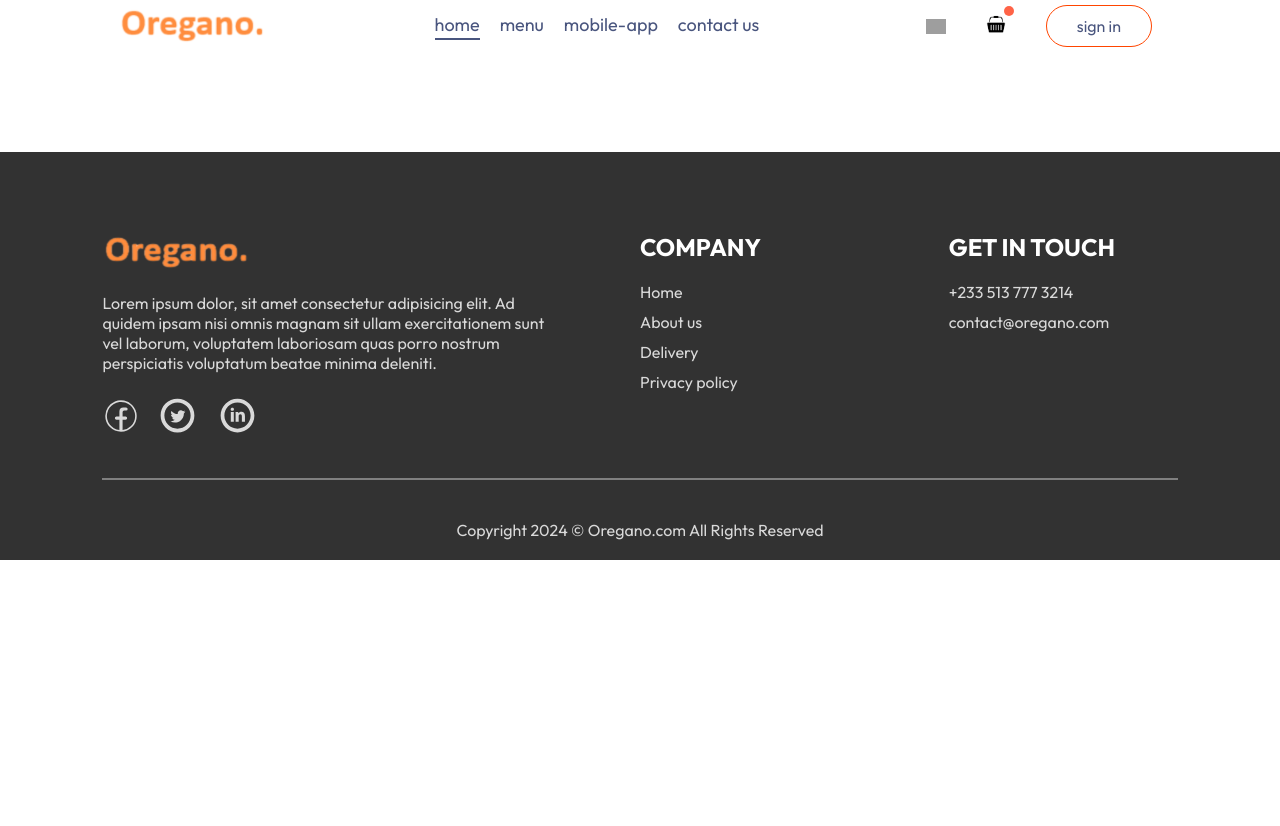
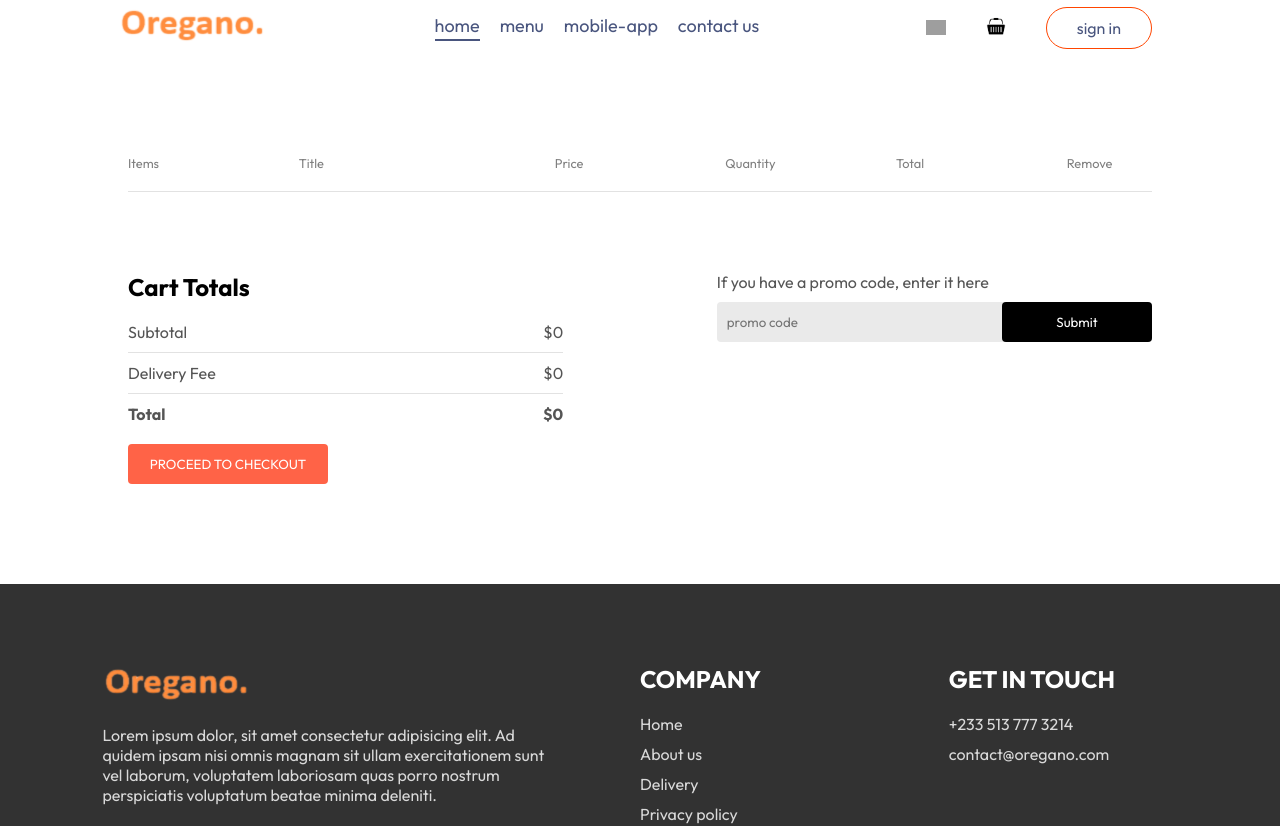
Before and after one commit to sowahtech/food-del, a React (Vite) app in the folder frontend/: page /cart in a window 1280 px wide. Shown: the top 826 px of the page. Before the commit the page ends 800 px from the top, so only its background shows below. Built offline with nearby package versions, Linux system fonts and the light colour scheme; grey boxes are pictures that could not be loaded.

Commit message:
cart page and place order pages added, frontend completed successfully

```diff
--- a/frontend/src/components/Navbar/Navbar.jsx
+++ b/frontend/src/components/Navbar/Navbar.jsx
@@ -1,16 +1,20 @@
-import { useState } from "react";
+import { useState, useContext } from "react";
 import "./Navbar.css";
 import logo from "../../assets/logo.png";
 import search from "../../assets/search.png";
 import cart from "../../assets/cart.png";
 import { Link } from "react-router-dom";
+import { StoreContext } from "./../../context/StoreContext";
 
 const Navbar = ({ setShowLogin }) => {
   const [menu, setMenu] = useState("home");
+  const { getTotalCartAmount } = useContext(StoreContext);
 
   return (
     <div className="navbar">
-      <img src={logo} alt="logo picture" className="logo" />
+      <Link to="/">
+        <img src={logo} alt="logo picture" className="logo" />
+      </Link>
       <ul className="navbar_menu">
         <Link
           to="/"
@@ -44,8 +48,10 @@
       <div className="navbar_right">
         <img src={search} alt="" />
         <div className="navbar_search_icon">
-          <img src={cart} alt="" />
-          <div className="dot"></div>
+          <Link to="/cart">
+            <img src={cart} alt="" />
+          </Link>
+          <div className={getTotalCartAmount() === 0 ? "" : "dot"}></div>
         </div>
         <button onClick={() => setShowLogin(true)}>sign in</button>
       </div>
--- a/frontend/src/context/StoreContext.jsx
+++ b/frontend/src/context/StoreContext.jsx
@@ -18,9 +18,16 @@
     setCartItems((prev) => ({ ...prev, [itemId]: prev[itemId] - 1 }));
   };
 
-  useEffect(() => {
-    console.log(cartItems);
-  }, [cartItems]);
+  const getTotalCartAmount = () => {
+    let totalAmount = 0;
+    for (const item in cartItems) {
+      if (cartItems[item] > 0) {
+        let itemInfo = food_list.find((product) => product._id === item);
+        totalAmount += itemInfo.price * cartItems[item];
+      }
+    }
+    return totalAmount;
+  };
 
   const contextValue = {
     food_list,
@@ -28,6 +35,7 @@
     setCartItems,
     addToCart,
     removeFromCart,
+    getTotalCartAmount,
   };
 
   return (
--- a/frontend/src/pages/Cart/Cart.css
+++ b/frontend/src/pages/Cart/Cart.css
@@ -0,0 +1,108 @@
+.cart {
+  margin-top: 100px;
+}
+
+.cart-items-title {
+  display: grid;
+  grid-template-columns: 1fr 1.5fr 1fr 1fr 1fr 0.5fr;
+  align-items: center;
+  color: gray;
+  font-size: max(1vw, 12px);
+}
+
+.cart-items-item {
+  margin: 10px 0px;
+  color: black;
+}
+
+.cart-items-item img {
+  width: 50px;
+  height: 50px;
+}
+
+.cart hr {
+  height: 1px;
+  background-color: #e2e2e2;
+  border: none;
+}
+
+.cart-items-item .cross {
+  cursor: pointer;
+}
+
+.cart-bottom {
+  margin-top: 80px;
+  display: flex;
+  justify-content: space-between;
+  gap: max(12vw, 20px);
+}
+
+.cart-total {
+  flex: 1;
+  display: flex;
+  flex-direction: column;
+  gap: 20px;
+}
+
+.cart-total-details {
+  display: flex;
+  justify-content: space-between;
+  color: #555;
+}
+
+.cart-total hr {
+  margin: 10px 0px;
+}
+
+.cart-total button {
+  border: none;
+  color: white;
+  background-color: tomato;
+  width: max(15vw, 200px);
+  padding: 12px 0px;
+  border-radius: 4px;
+  cursor: pointer;
+}
+
+.cart-promocode {
+  flex: 1;
+}
+
+.cart-promocode p {
+  color: #555;
+}
+
+.cart-promocode-input {
+  margin-top: 10px;
+  display: flex;
+  justify-content: space-between;
+  align-items: center;
+  background-color: #eaeaea;
+  border-radius: 4px;
+}
+
+.cart-promocode-input input {
+  background: transparent;
+  border: none;
+  outline: none;
+  padding-left: 10px;
+}
+
+.cart-promocode-input button {
+  width: max(10vw, 150px);
+  padding: 12px 5px;
+  background-color: black;
+  border: none;
+  color: white;
+  border-radius: 4px;
+}
+
+@media (max-width: 750px) {
+  .cart-bottom {
+    flex-direction: column-reverse;
+  }
+
+  .cart-promocode {
+    justify-content: start;
+  }
+}
--- a/frontend/src/pages/Cart/Cart.jsx
+++ b/frontend/src/pages/Cart/Cart.jsx
@@ -1,8 +1,81 @@
-import React from "react";
+import { useContext } from "react";
+import { useNavigate } from "react-router-dom";
 import "./Cart.css";
+import { StoreContext } from "./../../context/StoreContext";
 
 const Cart = () => {
-  return <div></div>;
+  const { cartItems, food_list, removeFromCart, getTotalCartAmount } =
+    useContext(StoreContext);
+  const navigate = useNavigate();
+  return (
+    <div className="cart">
+      <div className="cart-items">
+        <div className="cart-items-title">
+          <p>Items</p>
+          <p>Title</p>
+          <p>Price</p>
+          <p>Quantity</p>
+          <p>Total</p>
+          <p>Remove</p>
+        </div>
+        <br />
+        <hr />
+        {food_list.map((item, index) => {
+          if (cartItems[item._id] > 0) {
+            return (
+              <div>
+                {" "}
+                <div className="cart-items-title cart-items-item">
+                  <img src={item.image} alt="" />
+                  <p>{item.name}</p>
+                  <p>${item.price}</p>
+                  <p>{cartItems[item._id]}</p>
+                  <p>${item.price * cartItems[item._id]}</p>
+                  <p onClick={() => removeFromCart(item._id)} className="cross">
+                    x
+                  </p>
+                </div>
+                <hr />
+              </div>
+            );
+          }
+        })}
+      </div>
+      <div className="cart-bottom">
+        <div className="cart-total">
+          <h2>Cart Totals</h2>
+          <div>
+            <div className="cart-total-details">
+              <p>Subtotal</p>
+              <p>${getTotalCartAmount()}</p>
+            </div>
+            <hr />
+            <div className="cart-total-details">
+              <p>Delivery Fee</p>
+              <p>${getTotalCartAmount() === 0 ? 0 : 2}</p>
+            </div>
+            <hr />
+            <div className="cart-total-details">
+              <b>Total</b>
+              <b>
+                ${getTotalCartAmount() === 0 ? 0 : getTotalCartAmount() + 2}
+              </b>
+            </div>
+          </div>
+          <button onClick={() => navigate("/order")}>
+            PROCEED TO CHECKOUT
+          </button>
+        </div>
+        <div className="cart-promocode">
+          <p>If you have a promo code, enter it here</p>
+          <div className="cart-promocode-input">
+            <input type="text" placeholder="promo code" />
+            <button>Submit</button>
+          </div>
+        </div>
+      </div>
+    </div>
+  );
 };
 
 export default Cart;
--- a/frontend/src/pages/PlaceOrder/PlaceOrder.css
+++ b/frontend/src/pages/PlaceOrder/PlaceOrder.css
@@ -0,0 +1,41 @@
+.place-order {
+  display: flex;
+  align-items: start;
+  justify-content: space-between;
+  gap: 50px;
+  margin-top: 100px;
+}
+
+.place-order-left {
+  width: 100%;
+  max-width: max(30%, 500px);
+}
+
+.place-order-left .title {
+  font-size: 30px;
+  font-weight: 600;
+  margin-bottom: 50px;
+}
+
+.place-order-left input {
+  margin-bottom: 15px;
+  width: 100%;
+  padding: 10px;
+  border: 1px solid #5c5c5c;
+  border-radius: 4px;
+  outline-color: tomato;
+}
+
+.place-order-left .multi-fields {
+  display: flex;
+  gap: 10px;
+}
+
+.place-order-right {
+  width: 100%;
+  max-width: max(40%, 500px);
+}
+
+.place-order .cart-total button {
+  margin-top: 30px;
+}
--- a/frontend/src/pages/PlaceOrder/PlaceOrder.jsx
+++ b/frontend/src/pages/PlaceOrder/PlaceOrder.jsx
@@ -1,8 +1,56 @@
-import React from "react";
+import { useContext } from "react";
 import "./PlaceOrder.css";
+import { StoreContext } from "./../../context/StoreContext";
 
 const PlaceOrder = () => {
-  return <div></div>;
+  const { getTotalCartAmount } = useContext(StoreContext);
+  return (
+    <form className="place-order">
+      <div className="place-order-left">
+        <p className="title">Delivery information</p>
+        <div className="multi-fields">
+          <input type="text" placeholder="First name" />
+          <input type="text" placeholder="Last name" />
+        </div>
+        <input type="email" placeholder="Email address" />
+        <input type="text" placeholder="Street" />
+        <div className="multi-fields">
+          <input type="text" placeholder="City" />
+          <input type="text" placeholder="State" />
+        </div>
+        <div className="multi-fields">
+          <input type="text" placeholder="Zip code" />
+          <input type="text" placeholder="Country" />
+        </div>
+        <input type="text" placeholder="Phone" />
+      </div>
+      <div className="place-order-right">
+        {" "}
+        <div className="cart-total">
+          <h2>Cart Totals</h2>
+          <div>
+            <div className="cart-total-details">
+              <p>Subtotal</p>
+              <p>${getTotalCartAmount()}</p>
+            </div>
+            <hr />
+            <div className="cart-total-details">
+              <p>Delivery Fee</p>
+              <p>${getTotalCartAmount() === 0 ? 0 : 2}</p>
+            </div>
+            <hr />
+            <div className="cart-total-details">
+              <b>Total</b>
+              <b>
+                ${getTotalCartAmount() === 0 ? 0 : getTotalCartAmount() + 2}
+              </b>
+            </div>
+          </div>
+          <button>PROCEED TO PAYMENT</button>
+        </div>
+      </div>
+    </form>
+  );
 };
 
 export default PlaceOrder;
```
